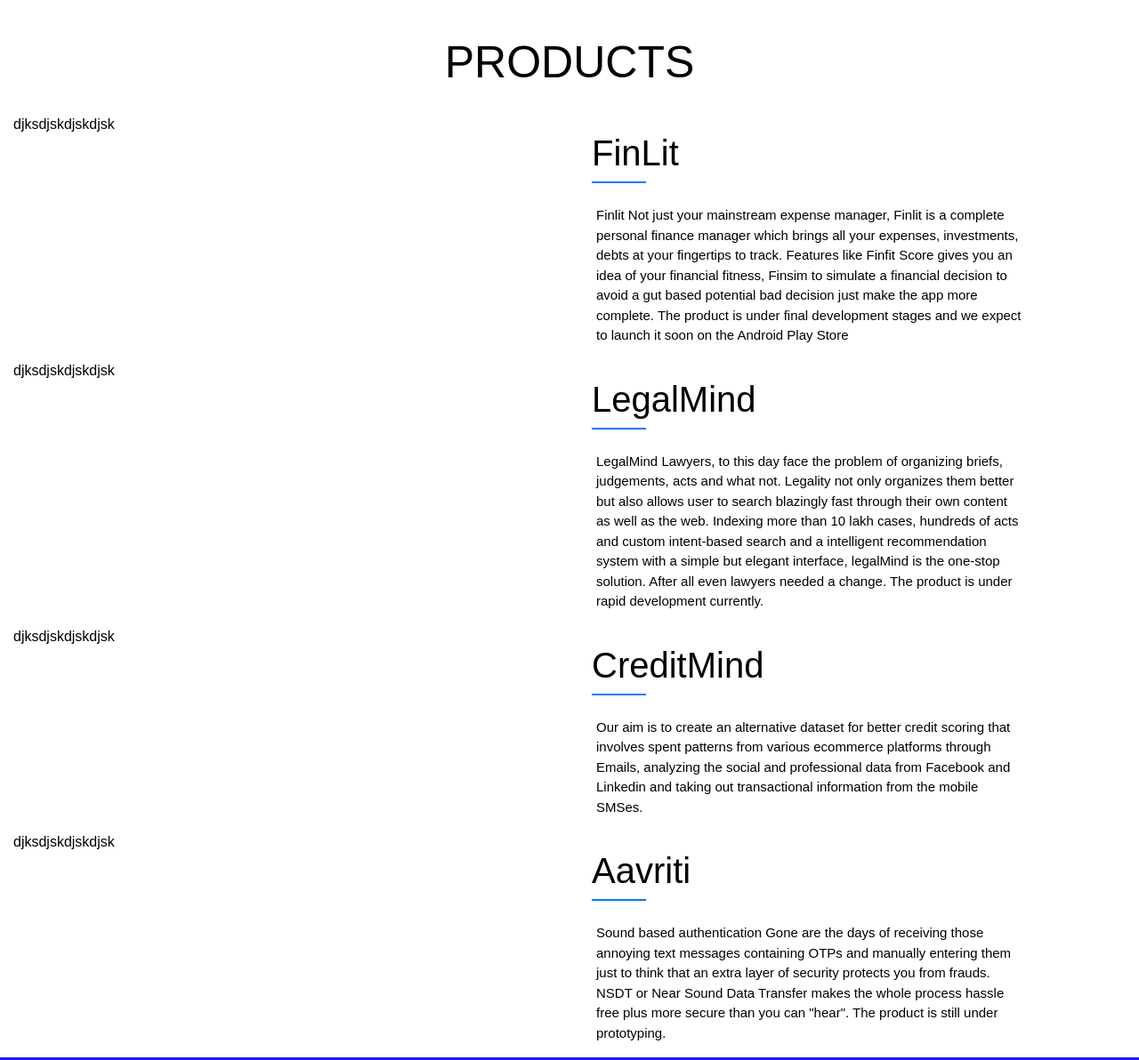
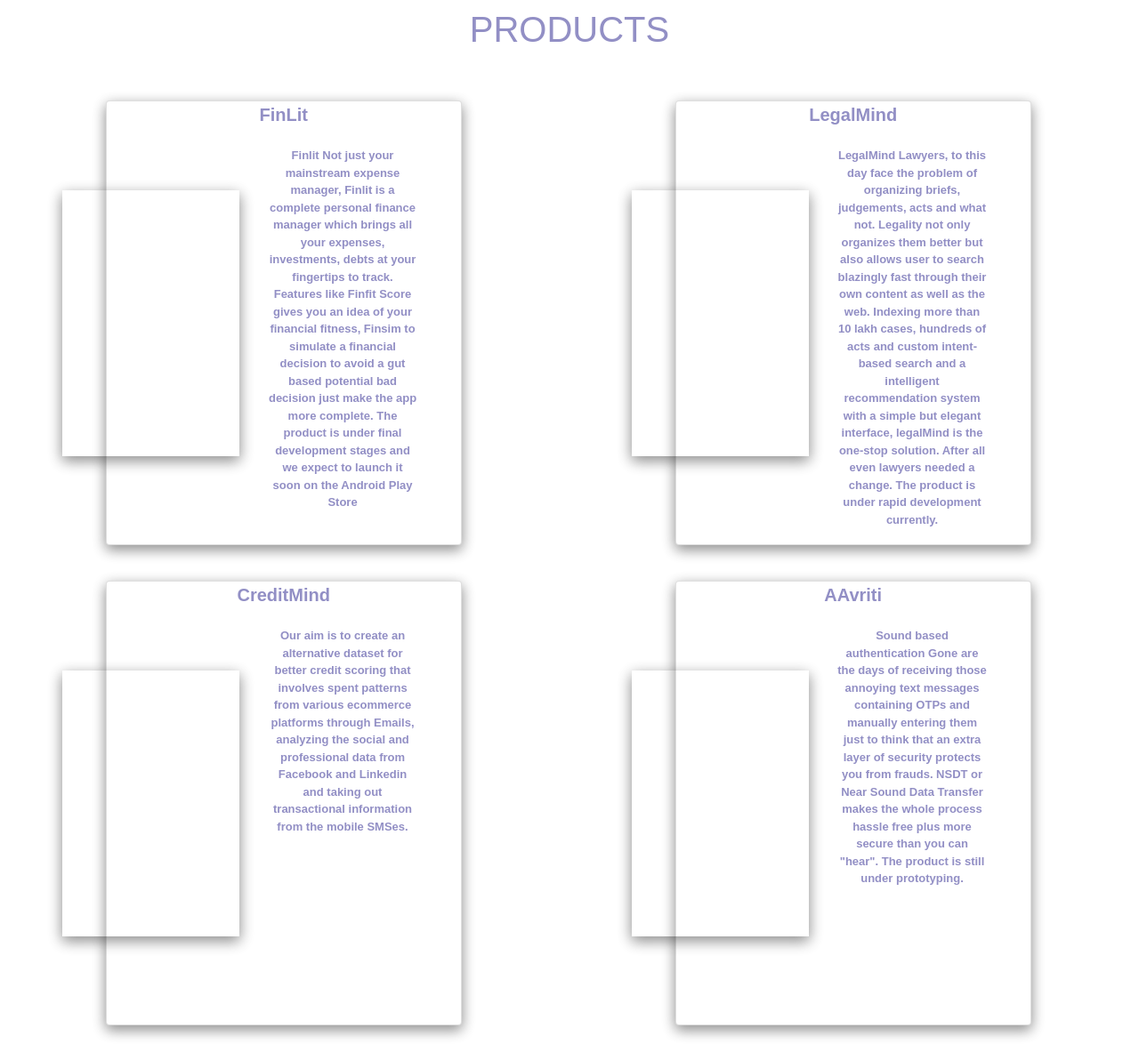
Before and after one commit to prateek1406/FindMindLandingSite, a plain HTML site: page index.html in a window 1280 px wide. Shown: the part 929-2121 px from the top of the page at 89% size. Drawn offline with nearby package versions, Linux system fonts and the light colour scheme.

Commit message:
update index.html

```diff
--- a/index.html
+++ b/index.html
@@ -46,6 +46,24 @@
   -o-background-size: cover;
   background-size: cover;
 }
+.card
+  {
+      width:400px;
+      margin-left:17%;
+      height:5vw;
+      box-shadow: 0 5px 15px 0 rgba(0,0,0,0.2), 0 5px 15px 0 rgba(0,0,0,0.3);
+
+  }
+  .card2
+  {
+      position:absolute;
+      margin-left:-50px;
+      margin-top:100px;
+      width:50%;
+      height:60%;
+      box-shadow: 0 5px 15px 0 rgba(0,0,0,0.2), 0 5px 15px 0 rgba(0,0,0,0.3);
+
+  }
 
 </style>
 </head>
@@ -82,58 +100,52 @@
       </div>
     </div>
 
-      <div class="container-fluid"style="font-family: 'Rajdhani', sans-serif;font;margin-top:50px;color:black;">
-
+    <div class="container-fluid" style="margin-top:20px;">
       <div class="row">
-
-         <div class="col-12" style="font-size:50px;margin-bottom:20px;text-align:center;">PRODUCTS</div>
-         <div class="col-lg-6 col-xs-12">
-
-          djksdjskdjskdjsk
-         </div>
-         <div class="col-lg-6 col-xs-12 " style="text-align:left;margin-top:20px;">
-           <h1 style="margin-left:10px;">FinLit</h1>
-           <div class="line" style="border-top:2px solid #007bff; width:10%;margin-left:10px;"></div>
-           <div class="col-10" style="font-size:15px;margin-top:25px;">
-      <p> Finlit Not just your mainstream expense manager, Finlit is a complete personal finance manager which brings all your expenses, investments, debts at your fingertips to track. Features like Finfit Score gives you an idea of your financial fitness, Finsim to simulate a financial decision to avoid a gut based potential bad decision just make the app more complete. The product is under final development stages and we expect to launch it soon on the Android Play Store</p>
+        <div class="col-12" style="text-align:center;font-size:40px;">PRODUCTS</div>
+      <div class="col-lg-6 col-xs-12" style="margin-top:50px;">
+      <div class="card" style="text-align:center;font-size:20px;font-weight:bold ;  height : auto; min-height : 500px">
+      <div  style=" float:right;font-weight:bold;"><p>FinLit</p></div>
+      <div class="col-6 offset-5" style="font-size:13px;margin-top:5px; ">
+      Finlit Not just your mainstream expense manager, Finlit is a complete personal finance manager which brings all your expenses, investments, debts at your fingertips to track. Features like Finfit Score gives you an idea of your financial fitness, Finsim to simulate a financial decision to avoid a gut based potential bad decision just make the app more complete. The product is under final development stages and we expect to launch it soon on the Android Play Store</div>
+      <div class="card2"></div>
       </div>
       </div>
-<div class="col-lg-6 col-xs-12">
-
-    djksdjskdjskdjsk
-   </div>
-   <div class="col-lg-6 col-xs-12 " style="text-align:left;margin-top:20px;">
-     <h1 style="margin-left:10px;">LegalMind</h1>
-     <div class="line" style="border-top:2px solid #007bff; width:10%;margin-left:10px;"></div>
-     <div class="col-10" style="font-size:15px;margin-top:25px;">
-<p> LegalMind Lawyers, to this day face the problem of organizing briefs, judgements, acts and what not. Legality not only organizes them better but also allows user to search blazingly fast through their own content as well as the web. Indexing more than 10 lakh cases, hundreds of acts and custom intent-based search and a intelligent recommendation system with a simple but elegant interface, legalMind is the one-stop solution. After all even lawyers needed a change. The product is under rapid development currently.</p>
+      <div class="col-lg-6 col-xs-12" style="margin-top:50px;">
+          <div class="card" style="text-align:center;font-size:20px;font-weight:bold ;  height : auto; min-height : 500px">
+          <div  style=" float:right;font-weight:bold;"><p>LegalMind</p></div>
+          <div class="col-6 offset-5" style="font-size:13px;margin-top:5px; ">
+              LegalMind Lawyers, to this day face the problem of organizing briefs, judgements, acts and what not. Legality not only organizes them better but also allows user to search blazingly fast through their own content as well as the web. Indexing more than 10 lakh cases, hundreds of acts and custom intent-based search and a intelligent recommendation system with a simple but elegant interface, legalMind is the one-stop solution. After all even lawyers needed a change. The product is under rapid development currently.</div>
+          <div class="card2"></div>
           </div>
           </div>
-<div class="col-lg-6 col-xs-12">
-
-    djksdjskdjskdjsk
-   </div>
-   <div class="col-lg-6 col-xs-12 " style="text-align:left;margin-top:20px;">
-     <h1 style="margin-left:10px;">CreditMind</h1>
-     <div class="line" style="border-top:2px solid #007bff; width:10%;margin-left:10px;"></div>
-     <div class="col-10" style="font-size:15px;margin-top:25px;">
-<p> Our aim is to create an alternative dataset for better credit scoring that involves spent patterns from various ecommerce platforms through Emails, analyzing the social and professional data from Facebook and Linkedin and taking out transactional information from the mobile  SMSes.</p>
+          <div class="col-lg-6 col-xs-12" style="margin-top:40px;">
+              <div class="card" style="text-align:center;font-size:20px;font-weight:bold ;  height : auto; min-height : 500px">
+              <div  style=" float:right;font-weight:bold;"><p>CreditMind</p></div>
+              <div class="col-6 offset-5" style="font-size:13px;margin-top:5px; ">
+                  Our aim is to create an alternative dataset for better credit scoring that involves spent patterns from various ecommerce platforms through Emails, analyzing the social and professional data from Facebook and Linkedin and taking out transactional information from the mobile  SMSes.</div>
+              <div class="card2"></div>
               </div>
               </div>
-<div class="col-lg-6 col-xs-12">
-
-    djksdjskdjskdjsk
-   </div>
-   <div class="col-lg-6 col-xs-12 " style="text-align:left;margin-top:20px;">
-     <h1 style="margin-left:10px;">Aavriti</h1>
-     <div class="line" style="border-top:2px solid #007bff; width:10%;margin-left:10px;"></div>
-     <div class="col-10" style="font-size:15px;margin-top:25px;">
-<p> Sound based authentication Gone are the days of receiving those annoying text messages containing OTPs and manually entering them just to think that an extra layer of security protects you from frauds. NSDT or Near Sound Data Transfer makes the whole process hassle free plus more secure than you can "hear". The product is still under prototyping.</p>
-</div>
-</div>
+              <div class="col-lg-6 col-xs-12" style="margin-top:40px;">
+                  <div class="card" style="text-align:center;font-size:20px;font-weight:bold ;  height : auto; min-height : 500px;">
+                  <div  style=" float:right;font-weight:bold;"><p>AAvriti</p></div>
+                  <div class="col-6 offset-5" style="font-size:13px;margin-top:5px; ">
+                      Sound based authentication Gone are the days of receiving those annoying text messages containing OTPs and manually entering them just to think that an extra layer of security protects you from frauds. NSDT or Near Sound Data Transfer makes the whole process hassle free plus more secure than you can "hear". The product is still under prototyping.</div>
+                  <div class="card2"></div>
                   </div>
                   </div>
 
+
+
+
+      </div>
+      </div>
+
+<div class="container-fluid" style="margin-top:50px;">
+
+
+</div>
 <div class="container-fluid" style="background-color:#1E1CFF;height:auto;">
 
 <div class="row">
```
Lines whose indentation alone changed are shown as unchanged.
